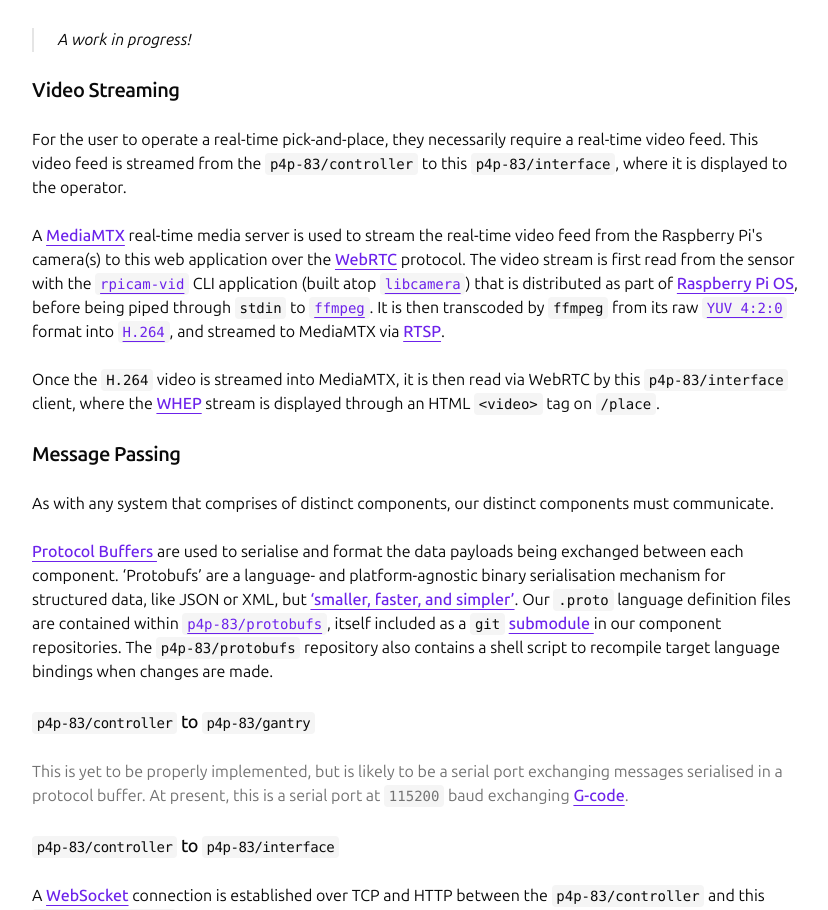
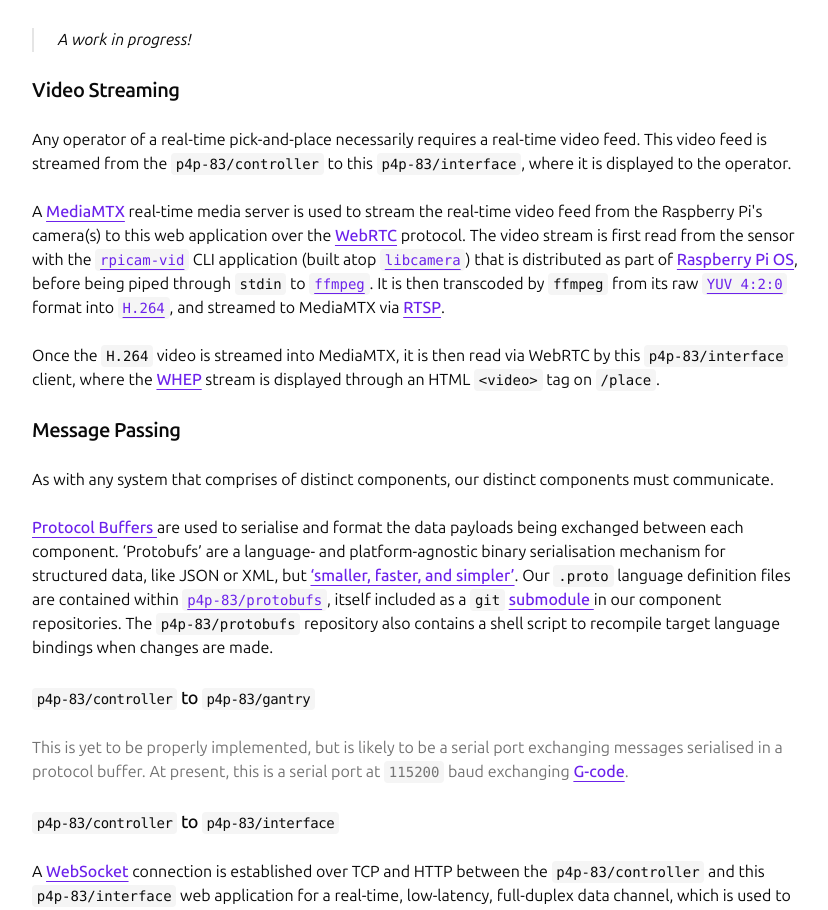
Before and after one commit to p4p-83/interface, a Next.js app in the folder client/: page /learn in a window 1280 px wide. Shown: the part 1528-2438 px from the top of the page, without its empty margins (224-1052 px from the left). Built offline with nearby package versions, Linux system fonts and the light colour scheme.

Commit message:
feat: :speech_balloon: update introduction for video streaming

```diff
--- a/client/src/app/learn/page.tsx
+++ b/client/src/app/learn/page.tsx
@@ -130,8 +130,7 @@ function SystemArchitecture() {
 
       <TypographyH4>Video Streaming</TypographyH4>
       <TypographyP>
-        {/* TODO: Why? */}
-        For the user to operate a real-time pick-and-place, they necessarily require a real-time video feed.
+        Any operator of a real-time pick-and-place necessarily requires a real-time video feed.
         This video feed is streamed from the <GLOBALS.InlineCode.GitHub.Controller /> to this <GLOBALS.InlineCode.GitHub.Interface />, where it is displayed to the operator.
       </TypographyP>
 
```
